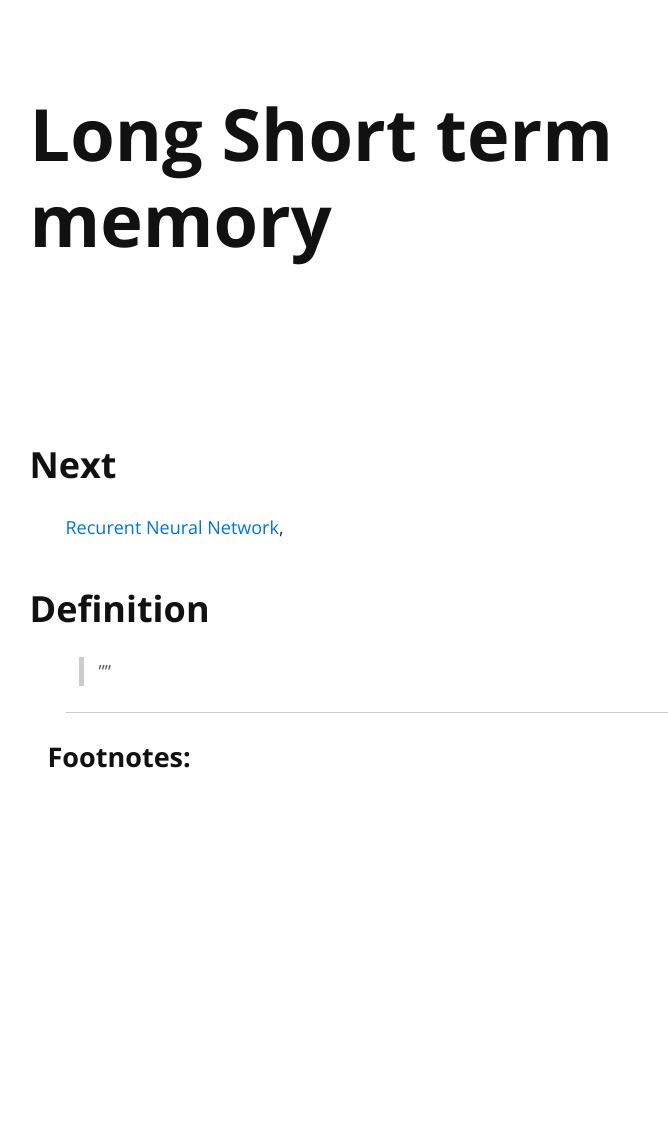
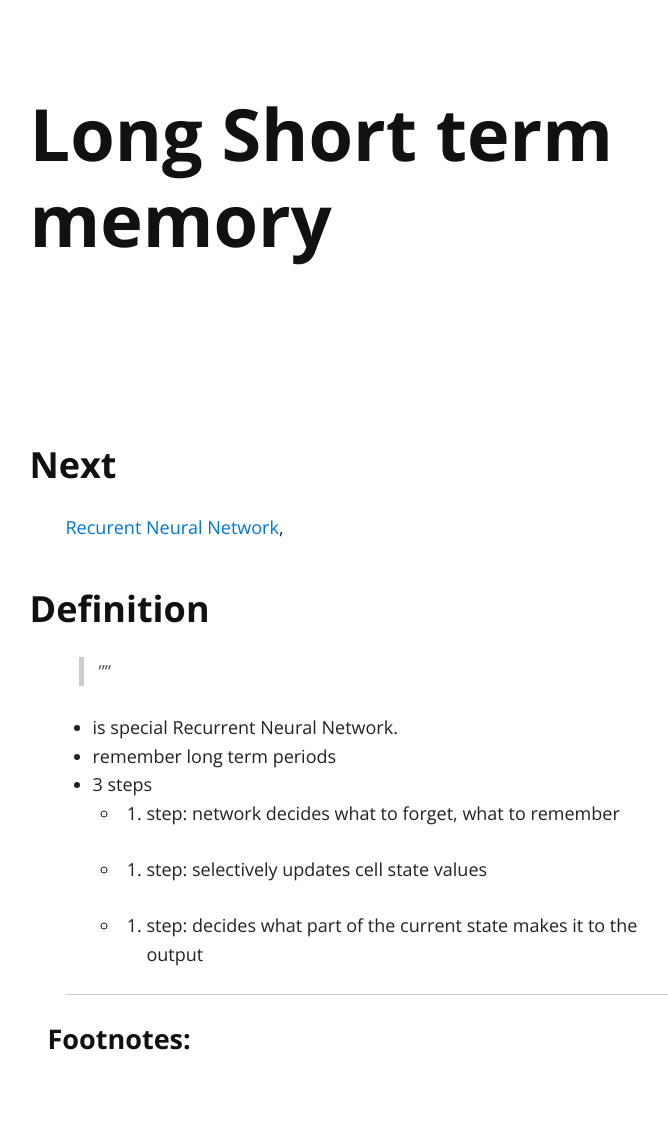
Before and after one commit to peterszatmary/ai, a Jekyll site: the page built from _posts/2020-11-12-long-short-term-memory.markdown, in a window 1280 px wide. Shown: the whole page, without its empty margins (262-930 px from the left). Built offline with Jekyll 4.4.1, drawn with Linux system fonts in a browser that asks for light colours; nearby versions of some CDN libraries; before the commit the page ends 900 px from its top, so only the background shows below that.

Commit message:
NEURAL NETWORKS: LSTM few notes added.

```diff
--- a/_posts/2020-11-12-long-short-term-memory.markdown
+++ b/_posts/2020-11-12-long-short-term-memory.markdown
@@ -11,6 +11,14 @@ tags: categorisation neural-network deep-learning
 
 > ""
 
+- is special Recurrent Neural Network.
+- remember long term periods
+- 3 steps
+   - 1. step: network decides what to forget, what to remember
+   - 2. step: selectively updates cell state values
+   - 3. step: decides what part of the current state makes it to the output
+
+
 <hr />
 
 ##### Footnotes:
```
